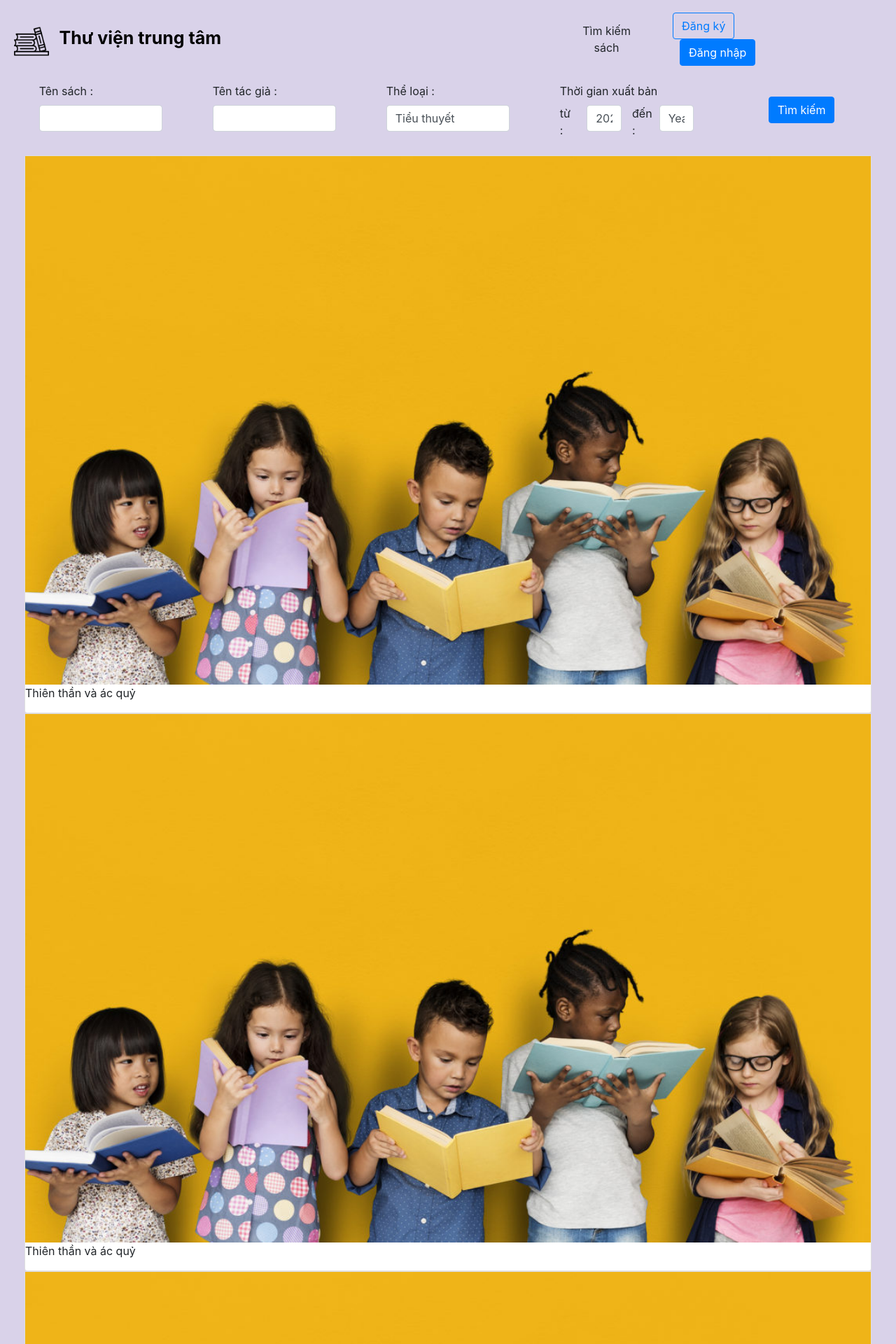
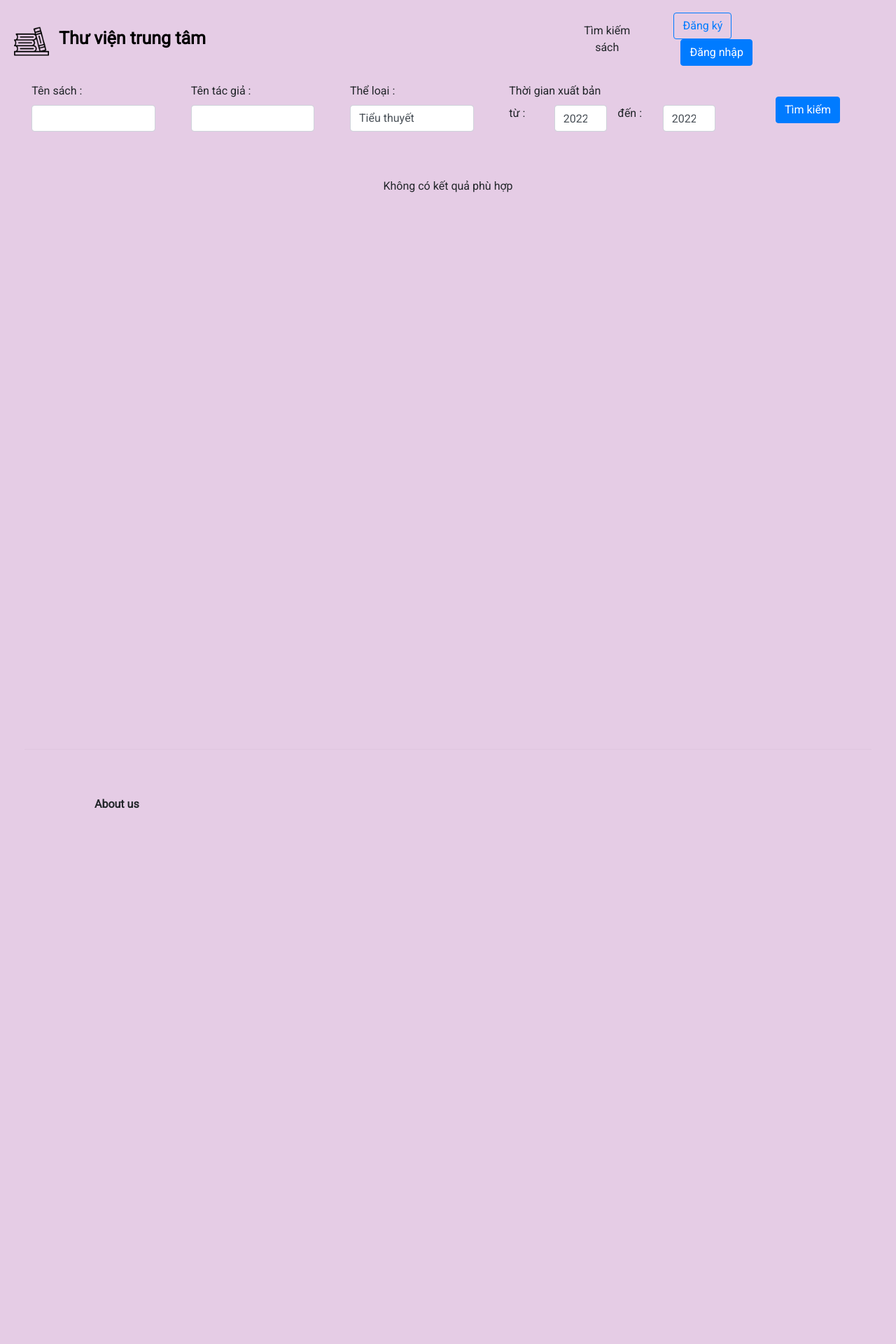
Before and after one commit to 12-group/project-library-management, a Django app: page /search_result/ in a window 1280 px wide. Shown: the top 1920 px of the page at 70% size. After the commit the page ends 1155 px from the top, so only its background shows below. Run offline with Django 4.2, Linux system fonts and the light colour scheme; some libraries are stand-ins or nearby versions.

Commit message:
update search_result.html

```diff
--- a/accounts/templates/pages/main.html
+++ b/accounts/templates/pages/main.html
@@ -57,5 +57,10 @@
 
 
 </body>
-<script  src="static\script\main.js"></script>
+<script type="text/javascript src="static\script\main.js">
+    $('.date-own').datepicker({
+        minViewMode: 2,
+        format: 'yyyy'
+    });
+</script>
 </html>
--- a/accounts/templates/pages/result_search.html
+++ /dev/null
@@ -1,235 +0,0 @@
-{% load static %}
-
-<div id="carouselExampleDark" class="carousel carousel-dark slide" data-bs-ride="carousel" style="margin-bottom:50px;">
-  <div class="carousel-indicators" style="margin-bottom: -30px;">
-    <button type="button" data-bs-target="#carouselExampleDark" data-bs-slide-to="0" class="active" aria-current="true" aria-label="Slide 1"></button>
-    <button type="button" data-bs-target="#carouselExampleDark" data-bs-slide-to="1" aria-label="Slide 2"></button>
-    <button type="button" data-bs-target="#carouselExampleDark" data-bs-slide-to="2" aria-label="Slide 3"></button>
-  </div>
-  <div class="carousel-inner">
-    <div class="carousel-item active" data-bs-interval="10000">
-        <div class="double_cards d-block w-100"  alt="...">
-
-            <div class="cards result-cards">
-                <div class="card result-item">
-                    <img src="{% static '/images/background1.jpg' %}" alt="" class="card_img">
-
-                    <div class="book-name">
-                        <p>Thiên thần và ác quỷ</p>
-                    </div>
-                </div>
-
-
-
-                <div class="card result-item">
-                    <img src="{% static '/images/background1.jpg' %}" alt="" class="card_img">
-
-                    <div class="book-name">
-                        <p>Thiên thần và ác quỷ</p>
-                    </div>
-                </div>
-
-                <div class="card result-item">
-                    <img src="{% static '/images/background1.jpg' %}" alt="" class="card_img">
-
-                    <div class="book-name">
-                        <p>Thiên thần và ác quỷ</p>
-                    </div>
-                </div>
-            </div>
-
-            <div class="cards result-cards">
-
-                <div class="card result-item">
-                    <img src="{% static '/images/background1.jpg' %}" alt="" class="card_img">
-
-                    <div class="book-name">
-                        <p>Thiên thần và ác quỷ</p>
-                    </div>
-                </div>
-
-                <div class="card result-item">
-                    <img src="{% static '/images/background1.jpg' %}" alt="" class="card_img">
-
-                    <div class="book-name">
-                        <p>Thiên thần và ác quỷ</p>
-                    </div>
-                </div>
-
-                <div class="card result-item">
-                    <img src="{% static '/images/background1.jpg' %}" alt="" class="card_img">
-
-                    <div class="book-name">
-                        <p>Thiên thần và ác quỷ</p>
-                    </div>
-                </div>
-
-                <div class="card result-item">
-                    <img src="{% static '/images/background1.jpg' %}" alt="" class="card_img">
-
-                    <div class="book-name">
-                        <p>Thiên thần và ác quỷ</p>
-                    </div>
-                </div>
-
-            </div>
-        </div>
-    </div>
-    <div class="carousel-item" data-bs-interval="2000">
-        <div class="double_cards d-block w-100"  alt="...">
-
-            <div class="cards result-cards">
-                <div class="card result-item">
-                    <img src="{% static '/images/background1.jpg' %}" alt="" class="card_img">
-
-                    <div class="book-name">
-                        <p>Thiên thần và ác quỷ</p>
-                    </div>
-                </div>
-
-                <div class="card result-item">
-                    <img src="{% static '/images/background1.jpg' %}" alt="" class="card_img">
-
-                    <div class="book-name">
-                        <p>Thiên thần và ác quỷ</p>
-                    </div>
-                </div>
-
-                <div class="card result-item">
-                    <img src="{% static '/images/background1.jpg' %}" alt="" class="card_img">
-
-                    <div class="book-name">
-                        <p>Thiên thần và ác quỷ</p>
-                    </div>
-                </div>
-
-                <div class="card result-item">
-                    <img src="{% static '/images/background1.jpg' %}" alt="" class="card_img">
-
-                    <div class="book-name">
-                        <p>Thiên thần và ác quỷ</p>
-                    </div>
-                </div>
-            </div>
-
-            <div class="cards result-cards">
-
-                <div class="card result-item">
-                    <img src="{% static '/images/background1.jpg' %}" alt="" class="card_img">
-
-                    <div class="book-name">
-                        <p>Thiên thần và ác quỷ</p>
-                    </div>
-                </div>
-
-                <div class="card result-item">
-                    <img src="{% static '/images/background1.jpg' %}" alt="" class="card_img">
-
-                    <div class="book-name">
-                        <p>Thiên thần và ác quỷ</p>
-                    </div>
-                </div>
-
-                <div class="card result-item">
-                    <img src="{% static '/images/background1.jpg' %}" alt="" class="card_img">
-
-                    <div class="book-name">
-                        <p>Thiên thần và ác quỷ</p>
-                    </div>
-                </div>
-
-                <div class="card result-item">
-                    <img src="{% static '/images/background1.jpg' %}" alt="" class="card_img">
-
-                    <div class="book-name">
-                        <p>Thiên thần và ác quỷ</p>
-                    </div>
-                </div>
-
-            </div>
-        </div>
-    </div>
-    <div class="carousel-item">
-        <div class="double_cards d-block w-100"  alt="...">
-
-            <div class="cards result-cards">
-                <div class="card result-item">
-                    <img src="{% static '/images/background1.jpg' %}" alt="" class="card_img">
-
-                    <div class="book-name">
-                        <p>Thiên thần và ác quỷ</p>
-                    </div>
-                </div>
-
-                <div class="card result-item">
-                    <img src="{% static '/images/background1.jpg' %}" alt="" class="card_img">
-
-                    <div class="book-name">
-                        <p>Thiên thần và ác quỷ</p>
-                    </div>
-                </div>
-
-                <div class="card result-item">
-                    <img src="{% static '/images/background1.jpg' %}" alt="" class="card_img">
-
-                    <div class="book-name">
-                        <p>Thiên thần và ác quỷ</p>
-                    </div>
-                </div>
-
-                <div class="card result-item">
-                    <img src="{% static '/images/background1.jpg' %}" alt="" class="card_img">
-
-                    <div class="book-name">
-                        <p>Thiên thần và ác quỷ</p>
-                    </div>
-                </div>
-            </div>
-
-            <div class="cards result-cards">
-
-                <div class="card result-item">
-                    <img src="{% static '/images/background1.jpg' %}" alt="" class="card_img">
-
-                    <div class="book-name">
-                        <p>Thiên thần và ác quỷ</p>
-                    </div>
-                </div>
-
-                <div class="card result-item">
-                    <img src="{% static '/images/background1.jpg' %}" alt="" class="card_img">
-
-                    <div class="book-name">
-                        <p>Thiên thần và ác quỷ</p>
-                    </div>
-                </div>
-
-                <div class="card result-item">
-                    <img src="{% static '/images/background1.jpg' %}" alt="" class="card_img">
-
-                    <div class="book-name">
-                        <p>Thiên thần và ác quỷ</p>
-                    </div>
-                </div>
-
-                <div class="card result-item">
-                    <img src="{% static '/images/background1.jpg' %}" alt="" class="card_img">
-
-                    <div class="book-name">
-                        <p>Thiên thần và ác quỷ</p>
-                    </div>
-                </div>
-
-            </div>
-        </div>
-    </div>
-  </div>
-  <button class="carousel-control-prev" type="button" data-bs-target="#carouselExampleDark" data-bs-slide="prev">
-    <span class="carousel-control-prev-icon" aria-hidden="true"></span>
-    <span class="visually-hidden">Previous</span>
-  </button>
-  <button class="carousel-control-next" type="button" data-bs-target="#carouselExampleDark" data-bs-slide="next">
-    <span class="carousel-control-next-icon" aria-hidden="true"></span>
-    <span class="visually-hidden">Next</span>
-  </button>
-</div>
--- a/accounts/templates/pages/search.html
+++ b/accounts/templates/pages/search.html
@@ -1,5 +1,9 @@
 {% extends 'pages/main.html' %}
 {% load static %}
+
+{% block style %}
+
+{% endblock style %}
 
 {% block content %}
 
@@ -24,27 +28,16 @@
             </select>
         </div>
 
-        <div class="form-group col-md-2">
+        <div class="form-group col-md-3">
             <label>Thời gian xuất bản</label>
             <div class="row">
                 <div class="row gx-3 col">
                     <label class="col"> từ :</label>
-                    <select id="date-dropdown"  class="form-control col"></select>
+                    <input type="number" min="1900" max="2022" step="1" value="2022" class="form-control col"/>
                 </div>
                 <div class="row gx-3 col">
-                    <label class="col"> đến : </label>
-                    <select name = "year" class="form-control col">
-                        <option>Year</option>
-                        <option>Year1</option>
-                        <option>Year2</option>
-                        <?php
-                            for ($x = 1970; $x <= 2022; $x++) {
-                                echo "<option value = "year">$x </option>";
-                                echo "a";
-                            }
-                        ?>
-                    </select>
-
+                    <label class="col"> đến :</label>
+                    <input type="number" min="1900" max="2022" step="1" value="2022" class="form-control col" />
                 </div>
             </div>
         </div>
--- a/accounts/templates/pages/search_result.html
+++ b/accounts/templates/pages/search_result.html
@@ -1,8 +1,134 @@
 {% extends 'pages/search.html' %}
 {% load static %}
 
+{% block style %}
+
+body {
+    font-family: 'Roboto', sans-serif;
+    font-weight: 400;
+    background-color: #e5cce5 ;
+}
+.background_qoute
+{
+    overflow: hidden;
+}
+.bg_img{
+    margin-bottom: 30px;
+    margin-left: 70px;
+    width: 90%;
+    height: 600px;
+    border-radius: 10px;
+    object-fit: cover;
+    object-position: center;
+}
+
+.userprofile {
+	width: 100%;
+	float: left;
+	clear: both;
+	margin: 40px auto;
+}
+.userprofile .userpic {
+	height: 250px;
+	width: auto;
+	clear: both;
+	margin: 0 auto;
+	display: block;
+	box-shadow: 0px 3px 10px 0 rgba(0, 0, 0, 0.15);
+	-moz-box-shadow: 0px 3px 10px 0 rgba(0, 0, 0, 0.15);
+	-webkit-box-shadow: 0px 3px 10px 0 rgba(0, 0, 0, 0.15);
+	-ms-box-shadow: 0px 3px 10px 0 rgba(0, 0, 0, 0.15);
+	position: relative;
+}
+.userprofile .userpic .userpicimg {
+	height: 100%;
+	width: 100%;
+	border-radius: 0;
+}
+.tittle-book-name{
+    margin-left: -20px;
+    font-family: 'Calibri';
+    color: #352d13;
+}
+
+.panel-default>.panel-heading {
+    color: #607D8B;
+    background-color: #ffffff;
+    font-weight: 400;
+    font-size: 15px;
+    border-radius: 5px;
+    border-color: #e1eaef;
+}
+
+.panel {
+    box-shadow: 0px 2px 10px 0 rgba(0, 0, 0, 0.05);
+    -moz-box-shadow: 0px 2px 10px 0 rgba(0, 0, 0, 0.05);
+    -webkit-box-shadow: 0px 2px 10px 0 rgba(0, 0, 0, 0.05);
+    -ms-box-shadow: 0px 2px 10px 0 rgba(0, 0, 0, 0.05);
+    transition: all ease 0.5s;
+    -moz-transition: all ease 0.5s;
+    -webkit-transition: all ease 0.5s;
+    -ms-transition: all ease 0.5s;
+    margin-bottom: 35px;
+    border-radius: 5px;
+    position: relative;
+    border: 0;
+    display: inline-block;
+    width: 100%;
+
+}
+.panel-footer {
+    background: white;
+    padding-top: -30px;
+    border-top: 1px solid #eef2f4;
+    border-radius: 5px;
+    padding-bottom:20px;
+}
+.panel-footer a{
+    color: black;
+    font-weight: 600;
+    font-size: 18px;
+}
+.footer{
+    width: 100%;
+    height: 200px;
+    display: flex;
+    flex-direction: row;
+    justify-content: space-between;
+    padding-top: 50px;
+    padding-left: 100px;
+}
+{% endblock style%}
+
 {% block result %}
+<div class="container overflow-auto" style="height:800px; margin-top:50px;">
 
-{%  include 'pages/result_search.html' %}
+    <div class="row">
+      <!-- /.col-lg-3 col-md-4 -->
+        {% if num_books == 0 %}
+            <p style="text-align:center;">Không có kết quả phù hợp</p>
+        {% else %}
+
+        {% for i in books %}
+        <div class="col-lg-3 col-md-4 col-sm-6">
+            <a href="{% url 'detail' i.id %}" >
+            <div class="panel panel-default userlist">
+                <div class="panel-body text-center">
+                    <div class="userprofile">
+                        <div class="userpic">
+                            {% static "" as baseUrl %}
+                            <img src="{{baseUrl}}images/{{i.cover_pic}}" alt="" class="userpicimg">
+                        </div>
+                    </div>
+                </div>
+                <!-- -->
+                <div class="panel-footer"> <a href="{% url 'detail' i.id %} " class="btn btn-link">{{i.name}}</a></div>
+            </div>
+        </div>
+        {% endfor %}
+
+        {% endif %}
+    </div>
+</div>
 
 {% endblock result %}
--- a/accounts/views.py
+++ b/accounts/views.py
@@ -63,10 +63,14 @@
 	return render(request,'pages/home.html',{'books':books,'top_book':top_book})
 
 def search_book(request):
-   return render(request,'pages/search.html')
+	books = Book.objects.all()
+
+	return render(request,'pages/search.html',{'books':books})
 
 def search_result_book(request):
-   return render(request,'pages/search_result.html')
+	books = Book.objects.all()
+	num_books = len(books)
+	return render(request,'pages/search_result.html',{'books':books,'num_books':num_books})
 
 def detail_info_book(request,pk):
 	book = Book.objects.get(id=pk)
```
Also changed, not shown: accounts/templates/pages/cart.html (+46 -63 lines), static/script/main.js (line endings or trailing spaces).
